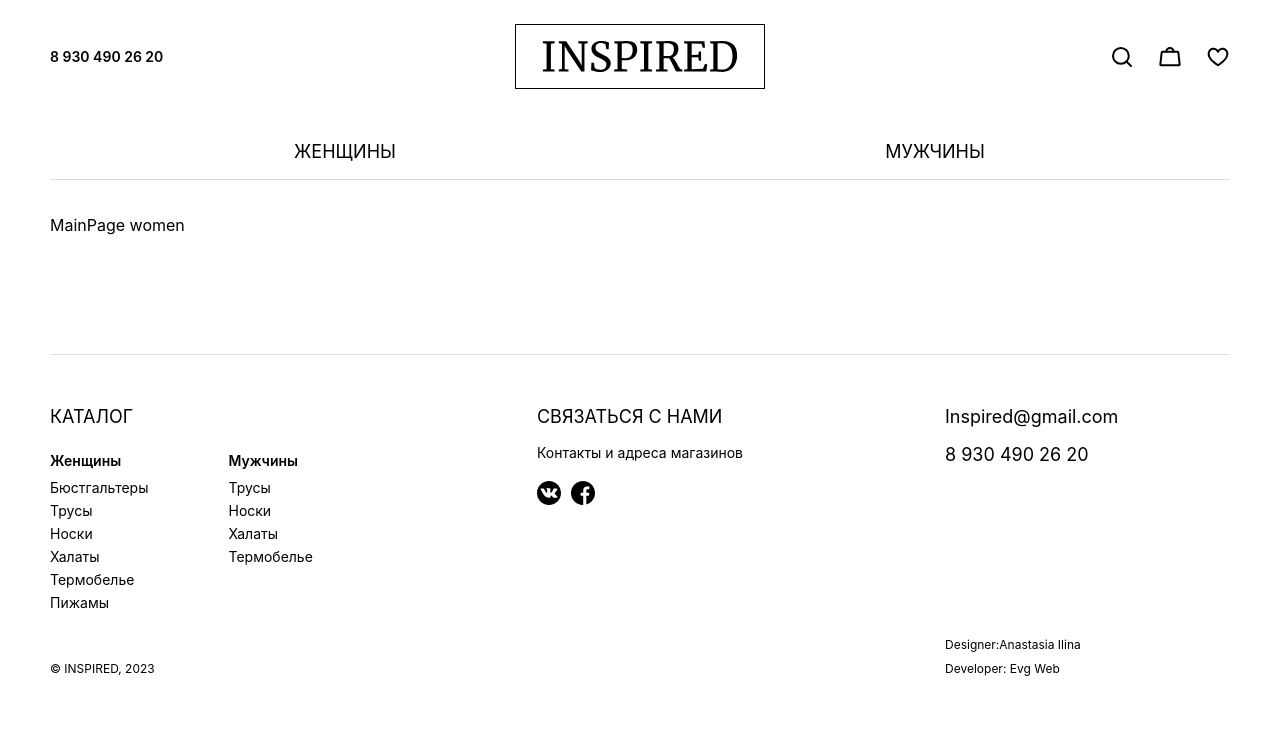
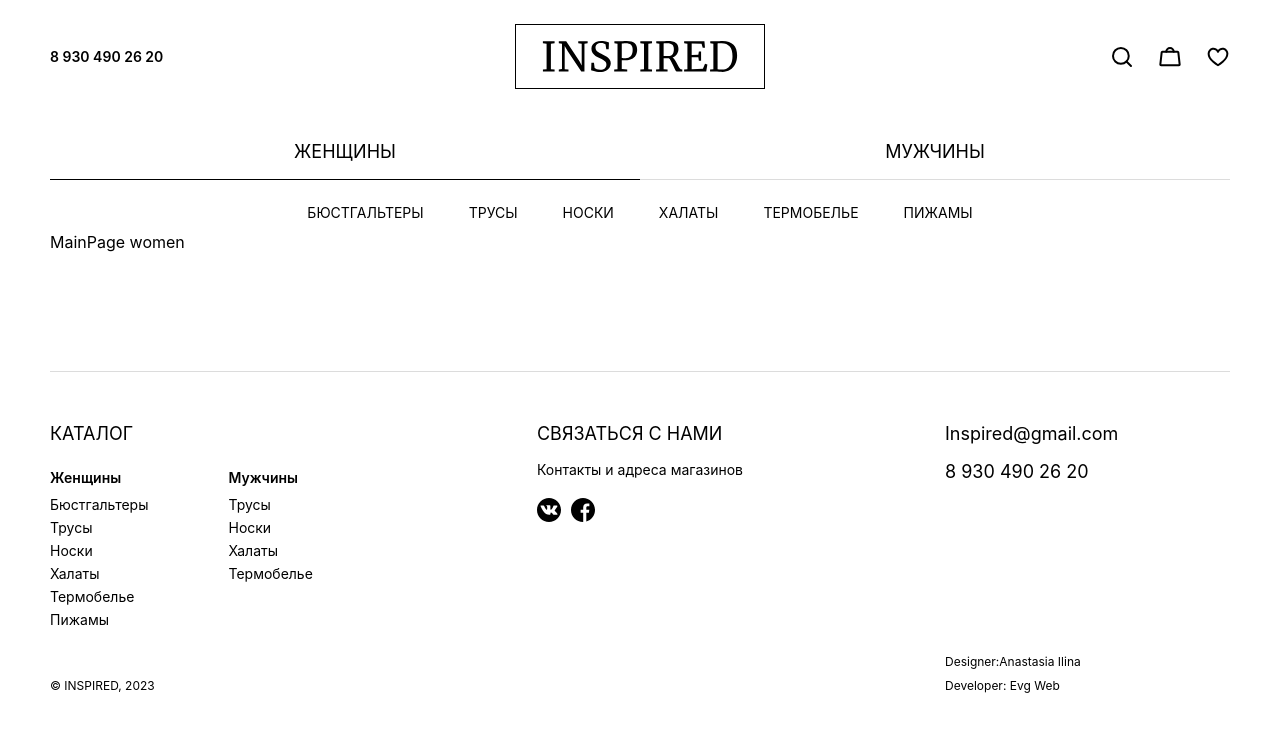
Before and after one commit to notevgeny/ecom-inspired, a React (Vite) app: page / in a window 1280 px wide. Shown: the top 732 px of the page. Built offline with nearby package versions, Linux system fonts and the light colour scheme.

Commit message:
Category and Gender components changes

```diff
--- a/src/Components/Header/Navigation/Category/Category.jsx
+++ b/src/Components/Header/Navigation/Category/Category.jsx
@@ -3,21 +3,15 @@ import style from './Category.module.scss';
 import cn from 'classnames';
 
 export const Category = ({ list }) => {
-  const location = useLocation();
+  const {pathname} = useLocation();
+  const gender = pathname.split('/')[1] || 'women';
 
   let newList = '';
 
-  if (location.pathname.match('women')){
-    newList = list.filter(elem => elem.link === 'women');
-  }
-
-  if (!location.pathname.match('women')){
+  gender === 'women' ?
+    newList = list.filter(elem => elem.link === 'women')
+    :
     newList = list.filter(elem => elem.link === 'men');
-  }
-
-  if (location.pathname === '/'){
-    newList = '';
-  }
 
   return (
     <ul className={style.category}>
@@ -25,7 +19,7 @@ export const Category = ({ list }) => {
         item.categories.map(category => (
           <li key={category.id} className={style.categoryListItem}>
             <NavLink
-              className={({isActive}) => cn(style.link, isActive && style.linkActive)}
+              className={cn(style.link, gender === category.link && style.linkActive)}
               to={`${item.link}/${category.link}`}
             > {category.title}
             </NavLink>
--- a/src/Components/Header/Navigation/Gender/Gender.jsx
+++ b/src/Components/Header/Navigation/Gender/Gender.jsx
@@ -1,15 +1,20 @@
-import { NavLink } from 'react-router-dom';
+import { NavLink, useLocation } from 'react-router-dom';
 import cn from 'classnames';
 import style from './Gender.module.scss';
 
 
 export const Gender = ({ list }) => {
+
+const {pathname} = useLocation();
+const gender = pathname.split('/')[1] || 'women';
+
   return (
     <ul className={style.gender}>
       {list.map(item => (
         <li className={style.item} key={item.id}>
           <NavLink
-            className={({isActive}) => cn(style.link, isActive && style.linkActive)}
+            // className={({isActive}) => cn(style.link, isActive && style.linkActive)}
+            className={cn(style.link, gender === item.link && style.linkActive)}
             to={item.link}
           >
             {item.title}
```
